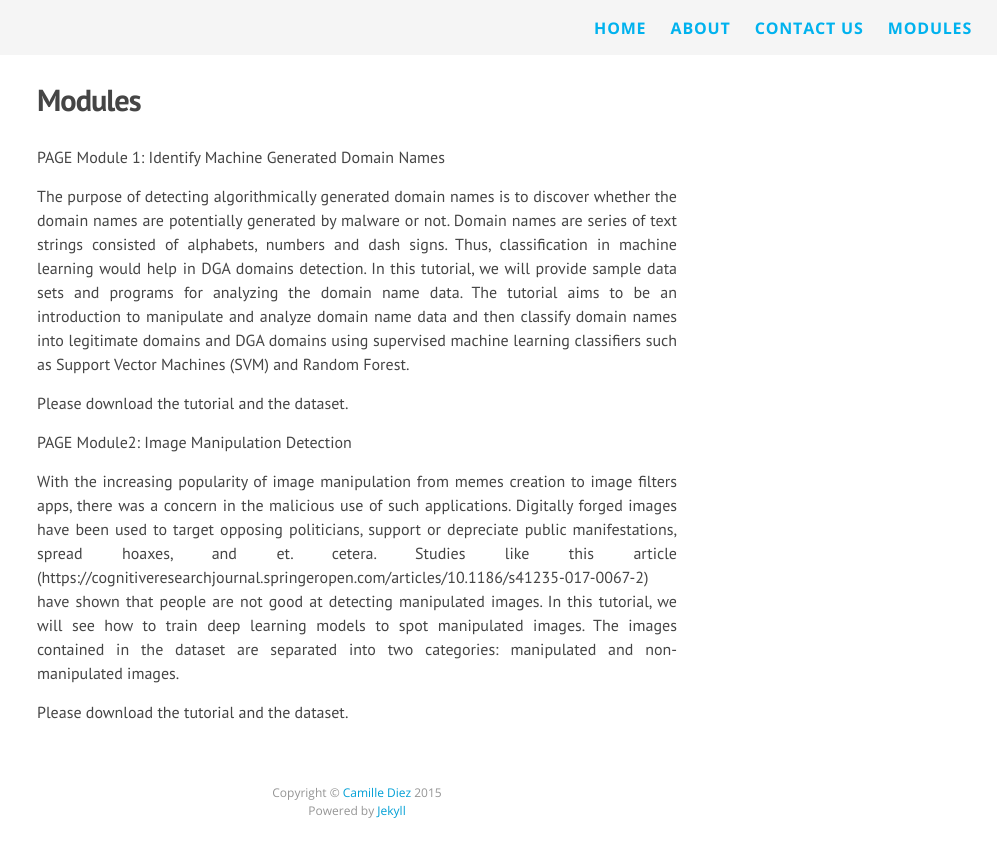
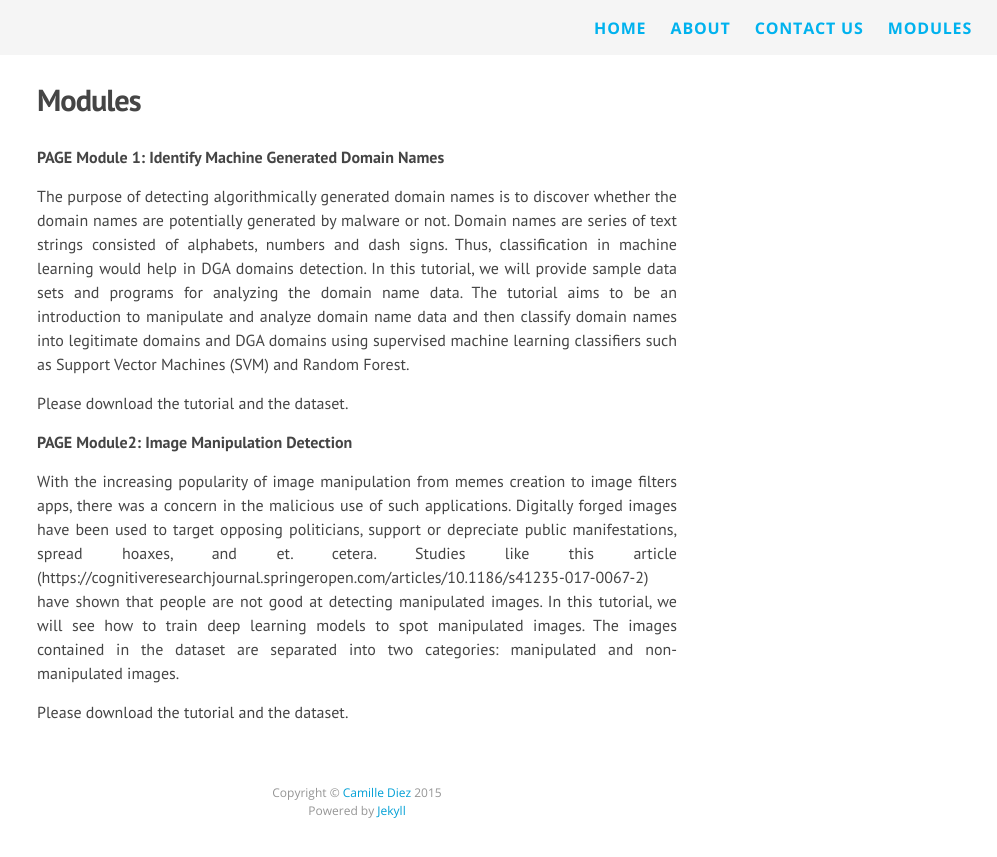
Before and after one commit to daisecpace/daisecpace, a Jekyll site: the page built from modules.md, in a window 1280 px wide. Shown: the top 857 px of the page, without its empty margins (283-1280 px from the left). Built offline with Jekyll 4.4.1, drawn with Linux system fonts in a browser that asks for light colours; nearby versions of some CDN libraries; Markdown is read by kramdown in place of the engine named in the settings.

```diff
--- a/modules.md
+++ b/modules.md
@@ -3,7 +3,7 @@ layout: page
 title: Modules
 permalink: /modules/
 ---
-PAGE Module 1:  Identify Machine Generated Domain Names
+**PAGE Module 1:  Identify Machine Generated Domain Names**
 
 The purpose of detecting algorithmically generated domain names is to discover whether the domain names are potentially generated by malware or not. Domain names are series of text strings consisted of alphabets, numbers and dash signs. Thus, classification in machine learning would help in DGA domains detection. In this tutorial, we will provide sample data sets and programs for analyzing the domain name data. The tutorial aims to be an introduction to manipulate and analyze domain name data and then classify domain names into legitimate domains and DGA domains using supervised machine learning classifiers such as Support Vector Machines (SVM) and Random Forest.
 
@@ -11,7 +11,7 @@ Please download the tutorial and the dataset.
 
 
 
-PAGE Module2:  Image Manipulation Detection
+**PAGE Module2:  Image Manipulation Detection**
 
 With the increasing popularity of image manipulation from memes creation to image filters apps, there was a concern in the malicious use of such applications. Digitally forged images have been used to target opposing politicians, support or depreciate public manifestations, spread hoaxes, and et. cetera.
 Studies like this article (https://cognitiveresearchjournal.springeropen.com/articles/10.1186/s41235-017-0067-2) have shown that people are not good at detecting manipulated images. In this tutorial, we will see how to train deep learning models to spot manipulated images.
```
